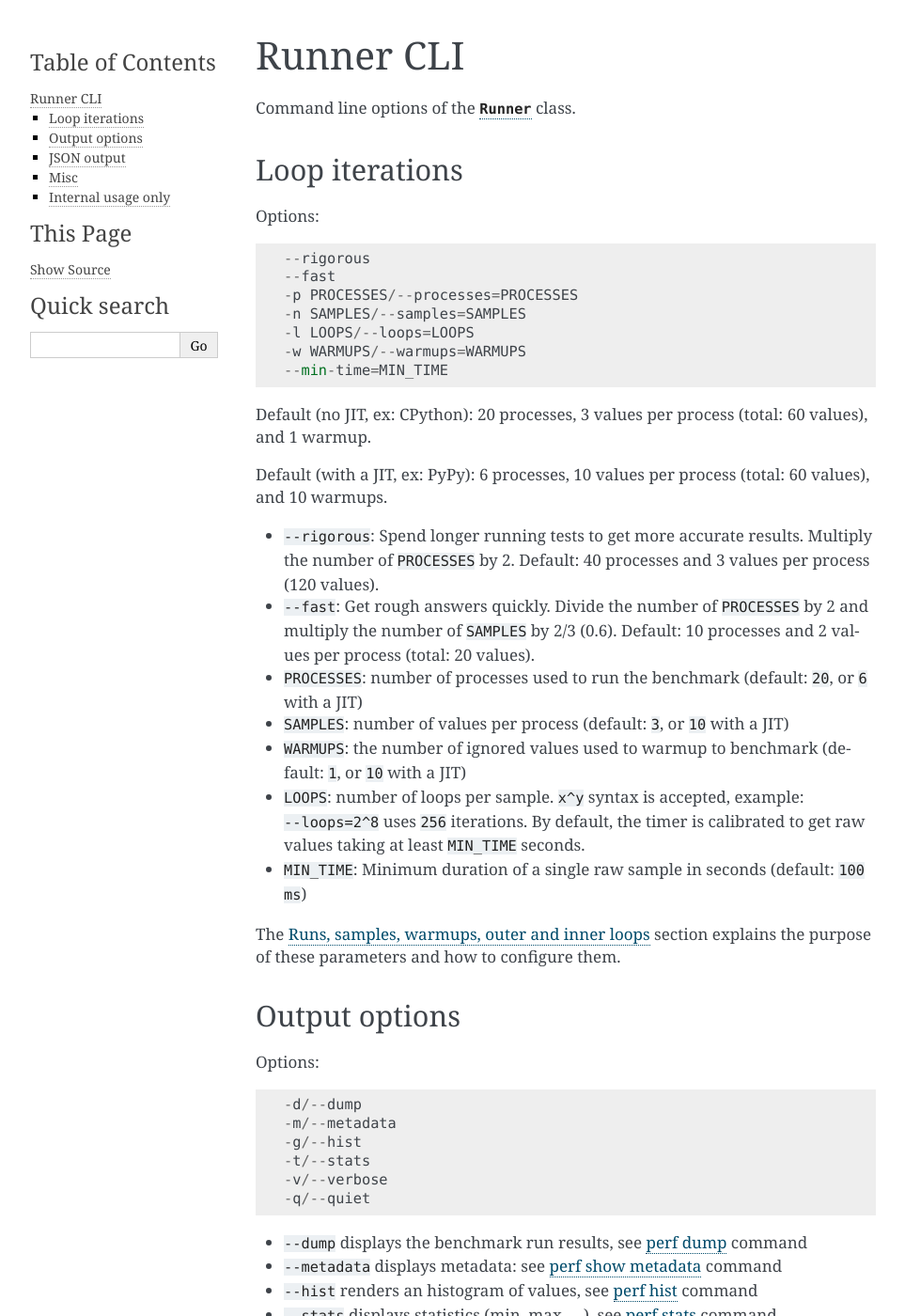
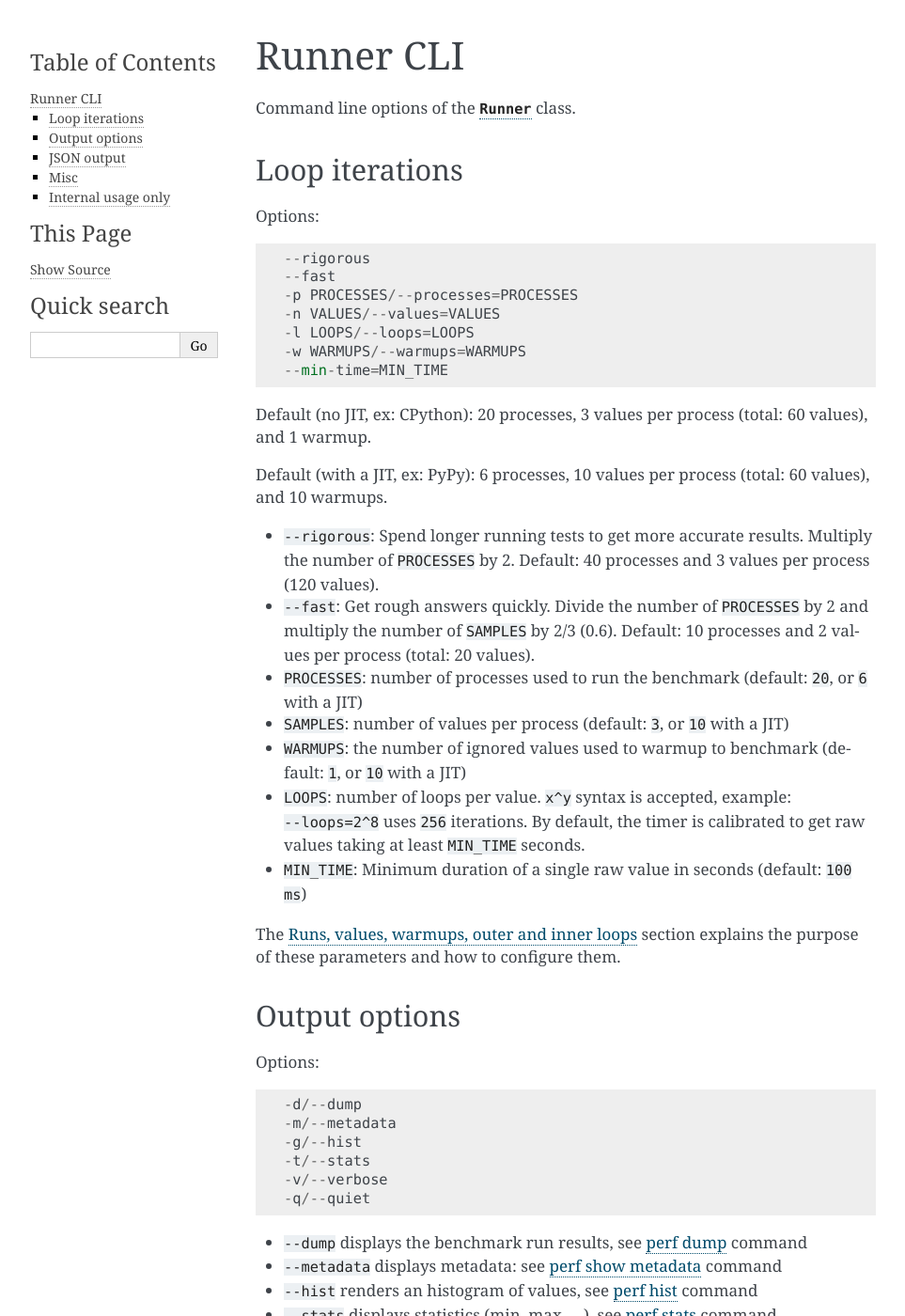
Before and after one commit to psf/pyperf, a Sphinx documentation site: the page built from doc/runner.rst, in a window 1280 px wide and 1400 px high. Shown: the whole window at 94% size, without its empty margins (148-1111 px from the left). Built offline with Sphinx 7.4.7, drawn with Linux system fonts in a browser that asks for light colours; some of the changed text lies outside the part shown.

Commit message:
--samples => --values

```diff
--- a/TODO.rst
+++ b/TODO.rst
@@ -11,7 +11,6 @@ TODO
 ====
 
 * Update JSON example
-* Rename --samples to --values, rename --debug-single-sample
 * Rename Runner.bench_sample_func()
 * Compute duration in the main process, not in the worker process? Or replace
   the value in the main process?
--- a/doc/changelog.rst
+++ b/doc/changelog.rst
@@ -11,6 +11,11 @@ Major API change, rename "sample" to "value":
 * ``get_nsample()`` => ``get_nvalue()``
 * ``Benchmark.format_sample()`` => ``Benchmark.format_value()``
 * ``Benchmark.format_samples()`` => ``Benchmark.format_values()``
+
+Rename Runner command line options:
+
+* ``--samples`` => ``--values``
+* ``--debug-single-sample`` => ``--debug-single-value``
 
 Changes:
 
--- a/doc/runner.rst
+++ b/doc/runner.rst
@@ -13,7 +13,7 @@ Options::
     --rigorous
     --fast
     -p PROCESSES/--processes=PROCESSES
-    -n SAMPLES/--samples=SAMPLES
+    -n VALUES/--values=VALUES
     -l LOOPS/--loops=LOOPS
     -w WARMUPS/--warmups=WARMUPS
     --min-time=MIN_TIME
@@ -36,13 +36,13 @@ values), and 10 warmups.
   (default: ``3``, or ``10`` with a JIT)
 * ``WARMUPS``: the number of ignored values used to warmup to benchmark
   (default: ``1``, or ``10`` with a JIT)
-* ``LOOPS``: number of loops per sample. ``x^y`` syntax is accepted, example:
+* ``LOOPS``: number of loops per value. ``x^y`` syntax is accepted, example:
   ``--loops=2^8`` uses ``256`` iterations. By default, the timer is calibrated
   to get raw values taking at least ``MIN_TIME`` seconds.
-* ``MIN_TIME``: Minimum duration of a single raw sample in seconds
+* ``MIN_TIME``: Minimum duration of a single raw value in seconds
   (default: ``100 ms``)
 
-The :ref:`Runs, samples, warmups, outer and inner loops <loops>` section
+The :ref:`Runs, values, warmups, outer and inner loops <loops>` section
 explains the purpose of these parameters and how to configure them.
 
 
@@ -167,10 +167,10 @@ explicitly::
     --worker
     --worker-task=TASK_ID
     --calibrate
-    --debug-single-sample
+    --debug-single-value
 
 * ``--worker``: a worker process, run the benchmark in the running processs
 * ``--worker-task``: Identifier of the worker task, only execute the benchmark
   function number ``TASK_ID``.
 * ``--calibrate``: only calibrate the benchmark, don't compute values
-* ``--debug-single-sample``: Debug mode, only produce a single sample
+* ``--debug-single-value``: Debug mode, only produce a single value
```
Also changed, not shown: doc/perf.rst (+3 -4 lines), 3 other files.
